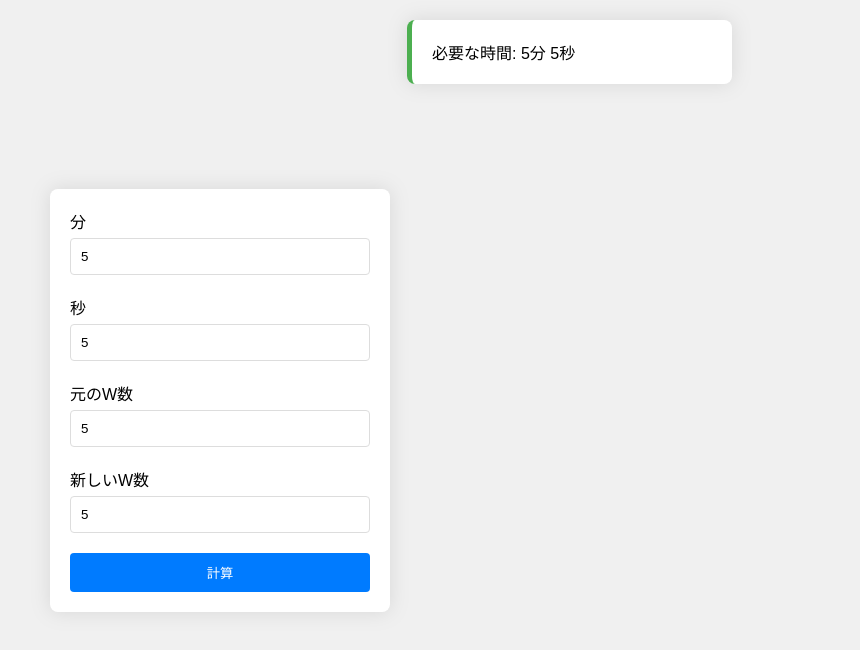
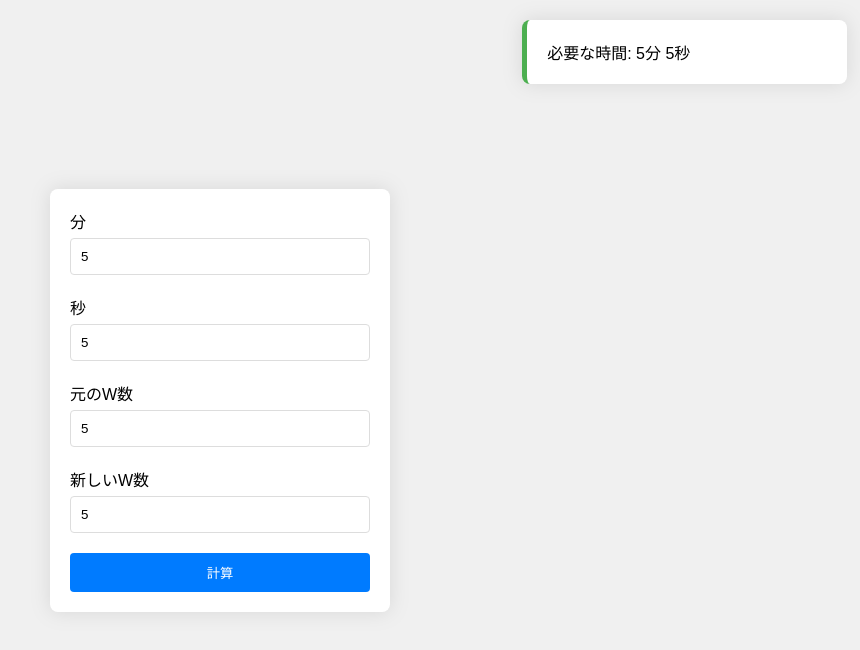
Before and after one commit to LaciaHax/keisan, a plain HTML site: page index.html in a window 1280 px wide. Both pictures are taken after typing "5", "5", "5", "5" into the empty fields and a click on the input "計算". Shown: the whole page, without its empty margins (420-1280 px from the left). Drawn offline with Linux system fonts and the light colour scheme.

Commit message:
Update index.html

```diff
--- a/index.html
+++ b/index.html
@@ -57,7 +57,7 @@
             transition: right 0.5s ease-in-out;
         }
         #notification.show {
-            right: 10%;
+            right: 1%;
         }
         #notification.success {
             border-left: 5px solid #4CAF50;
```
